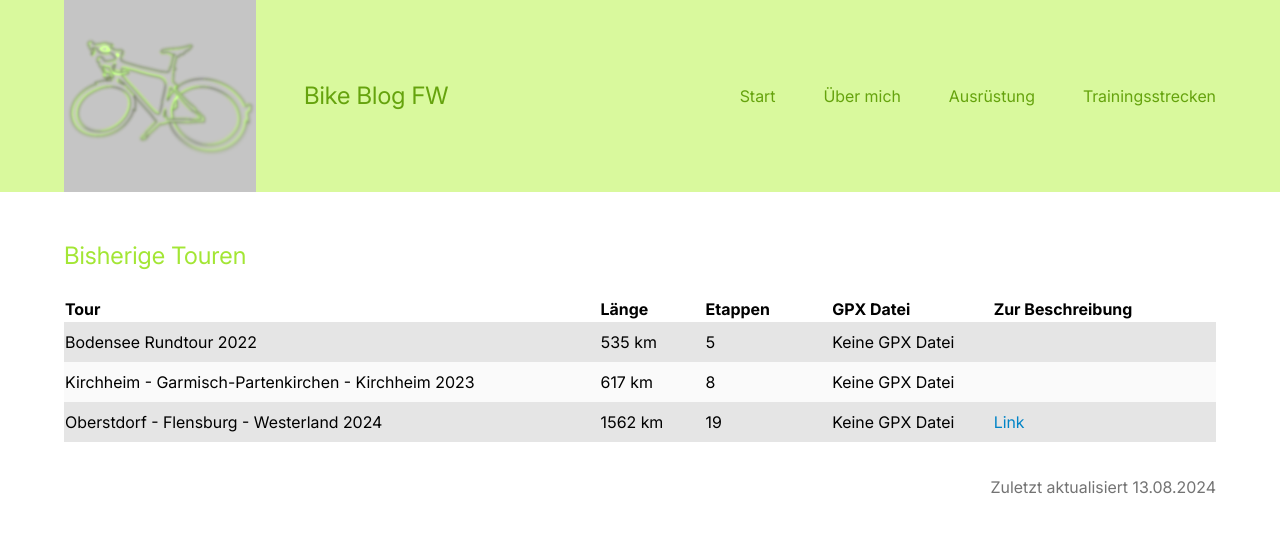
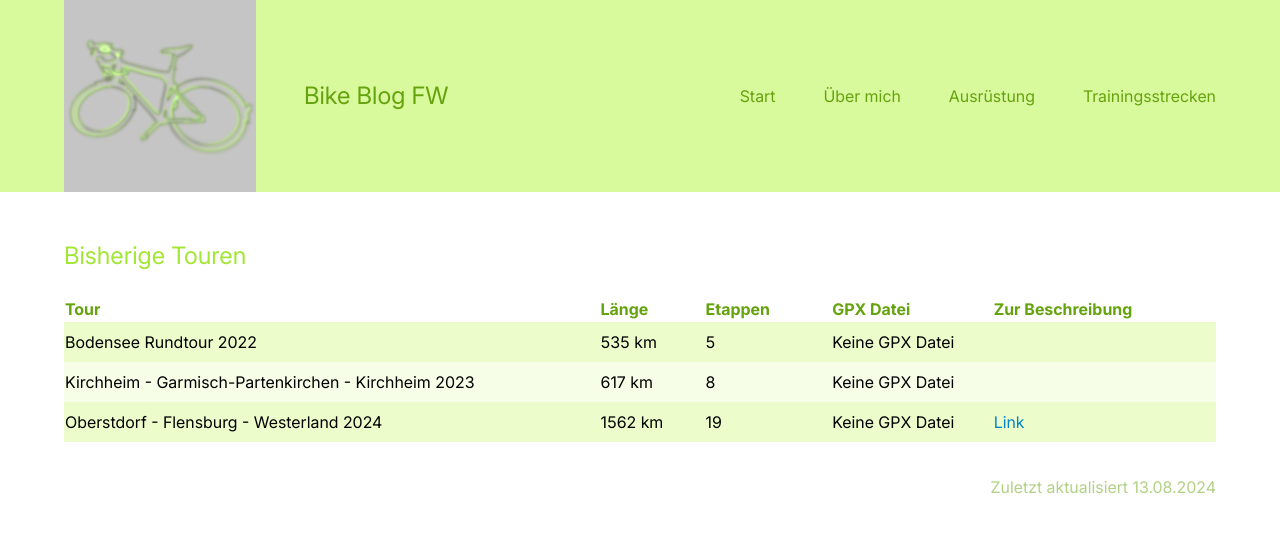
Before and after one commit to FrankWuensch/bike-blog-fw, a Jekyll site: the page built from index.html, in a window 1280 px wide. Shown: the top 533 px of the page. Built offline with Jekyll 4.4.1, drawn with Linux system fonts in a browser that asks for light colours.

Commit message:
refactor small screen

```diff
--- a/_includes/header.html
+++ b/_includes/header.html
@@ -1,5 +1,5 @@
 <nav class="relative h-full w-full bg-lime-200">
-  <span class="mx-auto flex h-full max-w-6xl flex-row items-center gap-x-12">
+  <span class="flex h-full flex-row items-center gap-x-12 xl:mx-auto xl:max-w-6xl">
     <img src="{{site.baseurl}}src/fahrrad_symbol.png" class="h-full" />
     <!-- for mobile screens < 1280px -->
     <h1 class="flex items-center justify-center xl:hidden">{{site.title}}</h1>
--- a/dist/output.css
+++ b/dist/output.css
@@ -726,6 +726,11 @@
   margin-right: auto;
 }
 
+.my-4 {
+  margin-top: 1rem;
+  margin-bottom: 1rem;
+}
+
 .mt-2 {
   margin-top: 0.5rem;
 }
@@ -2011,6 +2016,14 @@
   padding-left: 1rem;
 }
 
+.pt-3 {
+  padding-top: 0.75rem;
+}
+
+.pt-4 {
+  padding-top: 1rem;
+}
+
 .pt-8 {
   padding-top: 2rem;
 }
@@ -2167,9 +2180,8 @@
   color: rgb(101 163 13 / var(--tw-text-opacity));
 }
 
-.text-neutral-500 {
-  --tw-text-opacity: 1;
-  color: rgb(115 115 115 / var(--tw-text-opacity));
+.text-lime-600\/50 {
+  color: rgb(101 163 13 / 0.5);
 }
 
 .underline {
@@ -2511,6 +2523,18 @@
 ::-webkit-scrollbar {
   visibility: hidden;
   display: none;
+}
+
+details summary::marker {
+  content: "";
+}
+
+details summary::-webkit-details-marker {
+  display: none;
+}
+
+details summary {
+  list-style-type: none;
 }
 
 .base-font {
@@ -2637,6 +2661,8 @@
 
 th {
   padding-right: 2rem;
+  --tw-text-opacity: 1;
+  color: rgb(101 163 13 / var(--tw-text-opacity));
 }
 
 main img {
@@ -2654,18 +2680,34 @@
   text-decoration-line: underline;
 }
 
+.details {
+  --tw-border-spacing-x: 0.5rem;
+  --tw-border-spacing-y: 0.5rem;
+  border-spacing: var(--tw-border-spacing-x) var(--tw-border-spacing-y);
+  border-radius: 1rem;
+  border-width: 1px;
+  --tw-border-opacity: 1;
+  border-color: rgb(190 242 100 / var(--tw-border-opacity));
+  --tw-bg-opacity: 1;
+  background-color: rgb(236 252 203 / var(--tw-bg-opacity));
+  padding-left: 2rem;
+  padding-right: 2rem;
+  padding-top: 1rem;
+  padding-bottom: 1rem;
+}
+
 .table-row {
   width: 100%;
 }
 
 .table-row:nth-child(odd) {
   --tw-bg-opacity: 1;
-  background-color: rgb(250 250 250 / var(--tw-bg-opacity));
+  background-color: rgb(247 254 231 / var(--tw-bg-opacity));
 }
 
 .table-row:nth-child(even) {
   --tw-bg-opacity: 1;
-  background-color: rgb(229 229 229 / var(--tw-bg-opacity));
+  background-color: rgb(236 252 203 / var(--tw-bg-opacity));
 }
 
 .table-row > td {
@@ -2784,6 +2826,10 @@
     width: 75%;
   }
 
+  .xl\:max-w-6xl {
+    max-width: 72rem;
+  }
+
   .xl\:px-0 {
     padding-left: 0px;
     padding-right: 0px;
@@ -2793,12 +2839,12 @@
     padding-bottom: 6rem;
   }
 
-  .xl\:pl-\[17\.5px\] {
-    padding-left: 17.5px;
-  }
-
   .xl\:pt-12 {
     padding-top: 3rem;
+  }
+
+  .xl\:pt-8 {
+    padding-top: 2rem;
   }
 
   .xl\:text-base {
--- a/index.html
+++ b/index.html
@@ -19,17 +19,19 @@
 <h2>Bisherige Touren</h2>
 <!-- for mobile screens < 1280px -->
 {%for tour in page.touren%}
+<div class="details my-4 flex flex-col hover:cursor-pointer xl:hidden">
   <details class="xl:hidden">
     <summary>{{tour.name}}</summary>
-  <span class="flex w-full flex-col pl-4 xl:pl-[17.5px]">
+    <span class="flex w-full flex-col pt-3">
       <div>Länge: {{tour.length}} km</div>
       <div>Anzahl Etappen: {{tour.steps}}</div>
       {%if tour.gpx%}<a href="{{site.baseurl}}{{tour.gpx}}" download
         >Download{%else%}Keine GPX Datei</a
+      >{%endif%} {%if tour.link%}<a href="{{site.baseurl}}{{tour.link}}">Link</a
       >{%endif%}
-    {%if tour.link%}<a href="{{site.baseurl}}{{tour.link}}">Link</a>{%endif%}
     </span>
   </details>
+</div>
 {%endfor%}
 <!-- for screens >= 1280px (xl) -->
 <table class="w-full text-nowrap max-xl:hidden">
@@ -61,7 +63,7 @@
   {%endfor%}
 </table>
 <div class="w-full">
-  <p class="flex justify-end pt-8 text-neutral-500">
+  <p class="flex justify-end pt-4 text-lime-600/50 xl:pt-8">
     Zuletzt aktualisiert {{page.date}}
   </p>
 </div>
```
Also changed, not shown: src/input.css (+18 -2 lines), 6 other files. Lines whose indentation alone changed are shown as unchanged.
